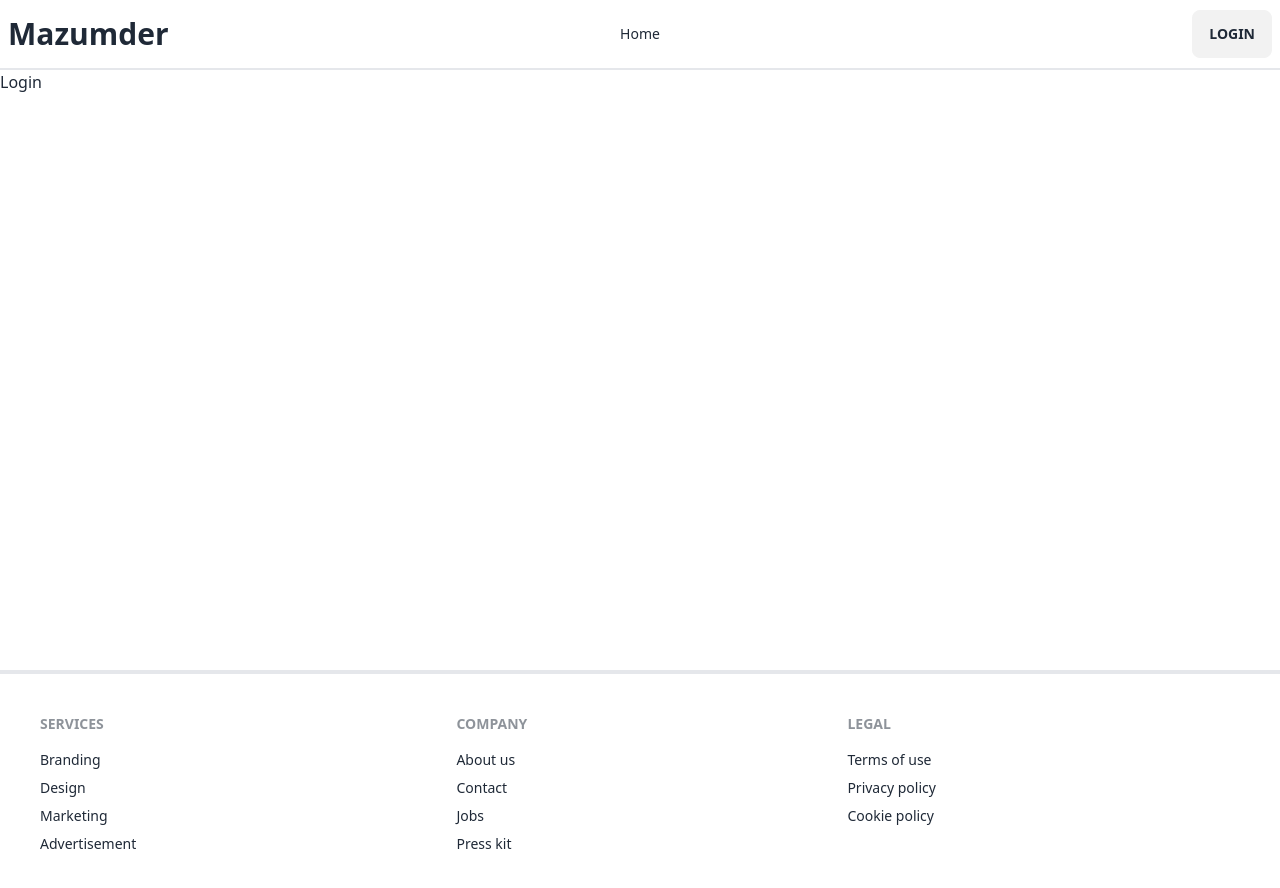
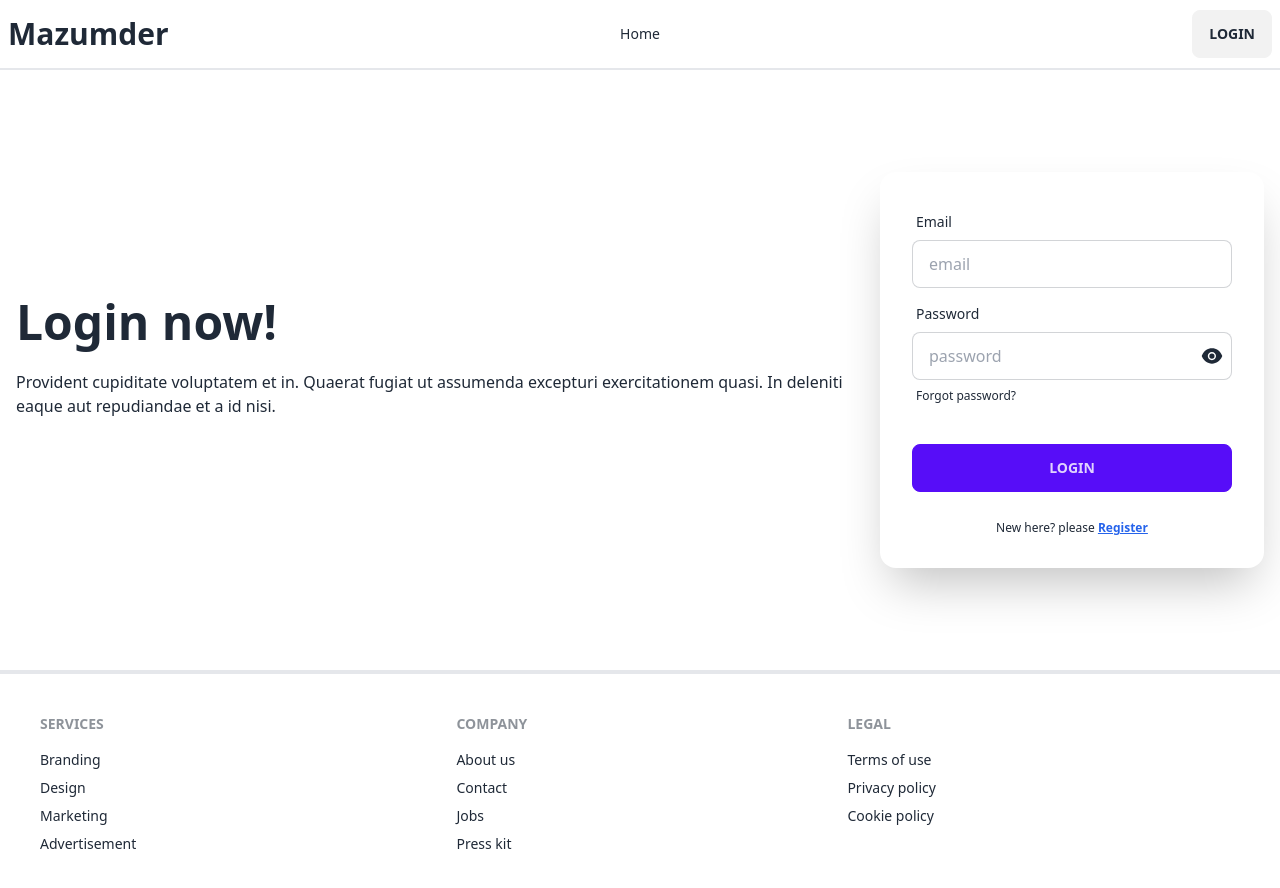
Before and after one commit to monjurBakthMazumder/Assignment-9, a React (Vite) app: page /login in a window 1280 px wide. Shown: the top 888 px of the page. Built offline with nearby package versions, Linux system fonts and the light colour scheme.

Commit message:
created login ui

```diff
--- a/package.json
+++ b/package.json
@@ -15,6 +15,7 @@
     "match-sorter": "^6.3.1",
     "react": "^18.2.0",
     "react-dom": "^18.2.0",
+    "react-icons": "^4.11.0",
     "react-router-dom": "^6.16.0",
     "sort-by": "^1.2.0"
   },
--- a/src/Pages/Authentication/Login/Login.jsx
+++ b/src/Pages/Authentication/Login/Login.jsx
@@ -1,8 +1,57 @@
-
+import { useState } from "react";
+import { Link } from "react-router-dom";
+import { AiFillEye, AiFillEyeInvisible } from 'react-icons/ai';
 const Login = () => {
+    const [isShow,setIsShow] = useState(false)
+    const handleSubmit = e => {
+        e.preventDefault();
+        const email = e.target.email.value;
+        const password = e.target.password.value;
+        console.log(email, password);
+    }
     return (
-        <div>
-            Login
+        <div className="hero min-h-[75vh]">
+            <div className="hero-content flex-col lg:flex-row">
+                <div className="text-center lg:text-left">
+                <h1 className="text-5xl font-bold">Login now!</h1>
+                <p className="py-6">Provident cupiditate voluptatem et in. Quaerat fugiat ut assumenda excepturi exercitationem quasi. In deleniti eaque aut repudiandae et a id nisi.</p>
+                </div>
+                <div className="card flex-shrink-0 w-full max-w-sm shadow-2xl bg-base-100">
+                <form className="card-body" onSubmit={handleSubmit}>
+                    <div className="form-control">
+                    <label className="label">
+                        <span className="label-text">Email</span>
+                    </label>
+                    <input type="email" name="email" placeholder="email" className="input input-bordered" required />
+                    </div>
+                    <div className="form-control">
+                    <label className="label">
+                        <span className="label-text">Password</span>
+                    </label>
+                    <div className="relative">
+                        <input
+                            type={ isShow ? 'text' : "password" }
+                            name="password"
+                            placeholder="password"
+                            className="input input-bordered w-full pr-10"
+                            required />
+                        <span
+                            className="absolute -ml-8 mt-3 text-2xl cursor-pointer"
+                            onClick={()=> setIsShow(!isShow)}
+                        >{isShow ? <AiFillEyeInvisible/> : <AiFillEye/>}
+                        </span>
+                    </div>
+                    <label className="label">
+                        <a href="#" className="label-text-alt link link-hover">Forgot password?</a>
+                    </label>
+                    </div>
+                    <div className="form-control mt-6">
+                    <button className="btn btn-primary">Login</button>
+                    </div>
+                    <p className="text-xs text-center mt-5">New here? please <Link to={'/register'} className="text-blue-600 cursor-pointer underline font-bold">Register</Link></p>
+                </form>
+                </div>
+            </div>
         </div>
     );
 };
```
Also changed, not shown: 1 other file (tests, documents, lock files or other folders).
